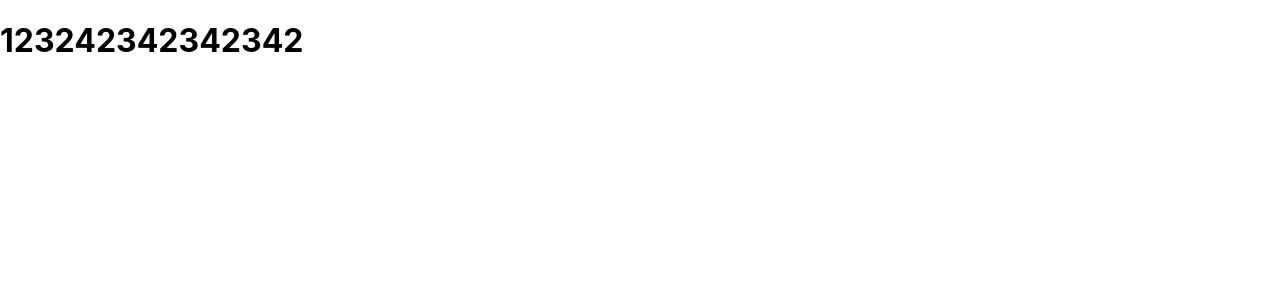
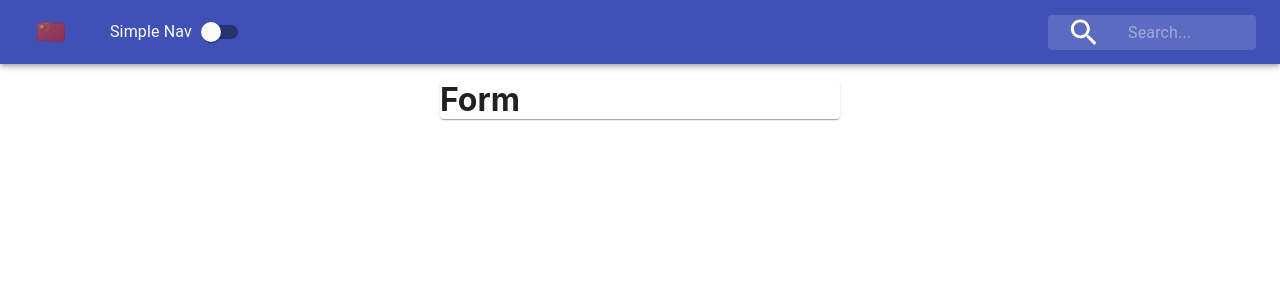
Before and after one commit to Kennethz374/NavBarWithContextNReducer, a React (Create React App) app in the folder navbar_with_context_and_reducer_hook/: page / in a window 1280 px wide. Shown: the top 300 px of the page. Built offline with nearby package versions, Linux system fonts and the light colour scheme; the HTML template or start-up script is replaced by a standard one.

Commit message:
added some styles to make sure it works before putting more

```diff
--- a/navbar_with_context_and_reducer_hook/src/App.js
+++ b/navbar_with_context_and_reducer_hook/src/App.js
@@ -1,12 +1,11 @@
 import React from 'react';
-import './App.css';
 import Navigation from "./components/Navigation"
 import Form from "./components/Form"
 
 function App() {
   return (
     <>
-      {/* <Navigation/> */}
+      <Navigation/>
       <Form />
 
     </>
--- a/navbar_with_context_and_reducer_hook/src/Styles/FormStyles.js
+++ b/navbar_with_context_and_reducer_hook/src/Styles/FormStyles.js
@@ -1,7 +1,16 @@
 import   {makeStyles} from "@material-ui/core"
 const useStyles = makeStyles(theme => ({
   main: {
-
+    width: "auto",
+    display: "block",
+    marginLeft: theme.spacing.unit * 3,
+    marginRight: theme.spacing.unit * 3,
+    marginTop: theme.spacing.unit * 10,
+    [theme.breakpoints.up("sm")]: {
+      width: 400,
+      marginLeft: "auto",
+      marginRight: "auto"
+    }
   }
 }))
 
--- a/navbar_with_context_and_reducer_hook/src/Styles/NavigationStyles.js
+++ b/navbar_with_context_and_reducer_hook/src/Styles/NavigationStyles.js
@@ -7,7 +7,6 @@ const useStyles = makeStyles(theme => ({
     marginBottom: 0
   },
   menuButton: {
-    backgroundColor: "green",
     marginRight: theme.spacing(4),
   },
   grow: {
@@ -57,7 +56,7 @@ const useStyles = makeStyles(theme => ({
       [theme.breakpoints.up("sm")]:{
         width:120,
         "&:focus":{
-          width: 200
+          width:200
         }
       }
   }
--- a/navbar_with_context_and_reducer_hook/src/components/Form.js
+++ b/navbar_with_context_and_reducer_hook/src/components/Form.js
@@ -20,7 +20,9 @@ export default function Form() {
   const classes = useStyles();
   return (
     <main className={classes.main}>
-      <h1>123242342342342</h1>
+      <Paper>
+        <h1>Form</h1>
+      </Paper>
     </main>
   )
 }
```
